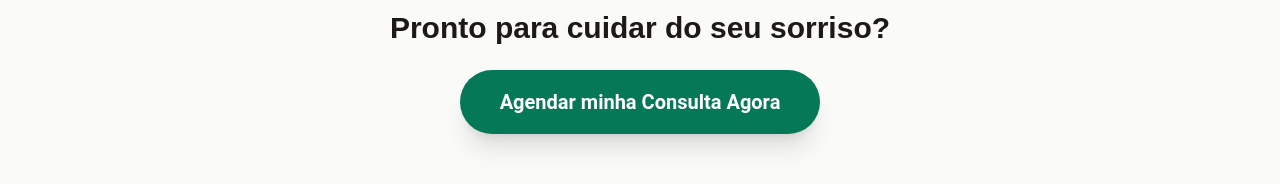
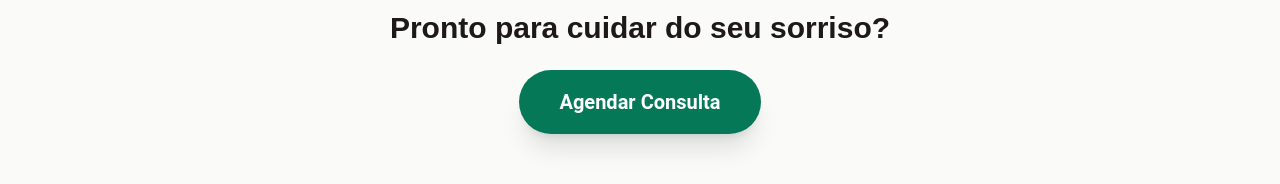
Before and after one commit to danielfcollier/website-eguchi, a React (Vite) app: page / in a window 1280 px wide. Shown: the part 5061-5245 px from the top of the page. Built offline with nearby package versions, Linux system fonts and the light colour scheme.

Commit message:
feat: adjust button size

```diff
--- a/src/pages/Index.tsx
+++ b/src/pages/Index.tsx
@@ -348,7 +348,7 @@ const Index = () => {
             className="bg-secondary hover:bg-secondary/90 text-white font-bold h-16 px-10 rounded-full text-xl shadow-xl hover:-translate-y-1 transition-transform"
           >
             <a href={whatsappLink} target="_blank" rel="noopener noreferrer">
-              Agendar minha Consulta Agora
+              Agendar Consulta
             </a>
           </Button>
         </div>
```
